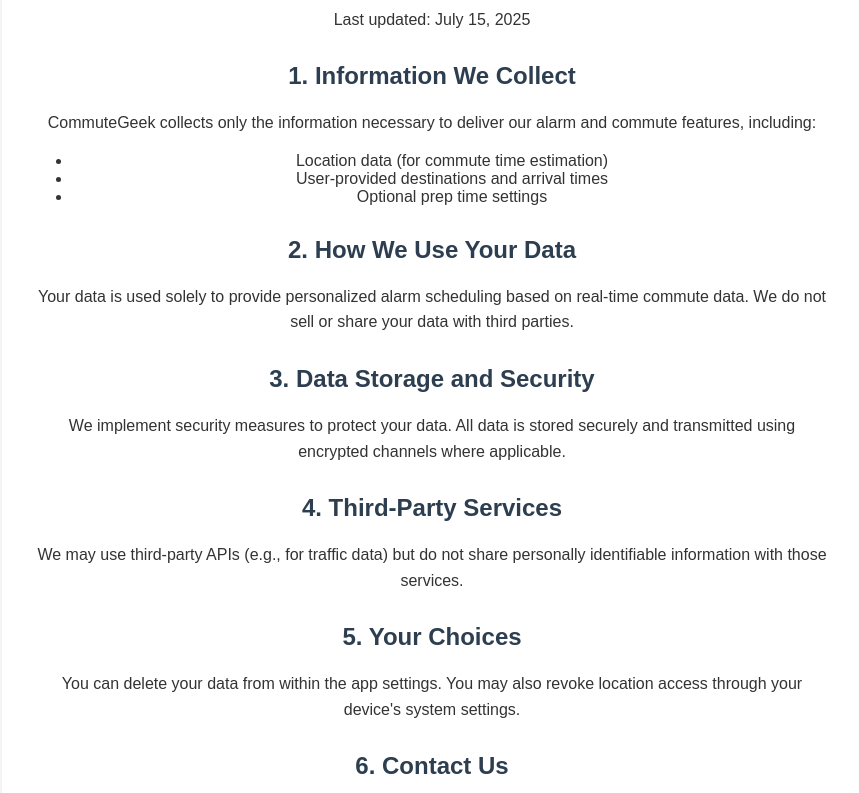
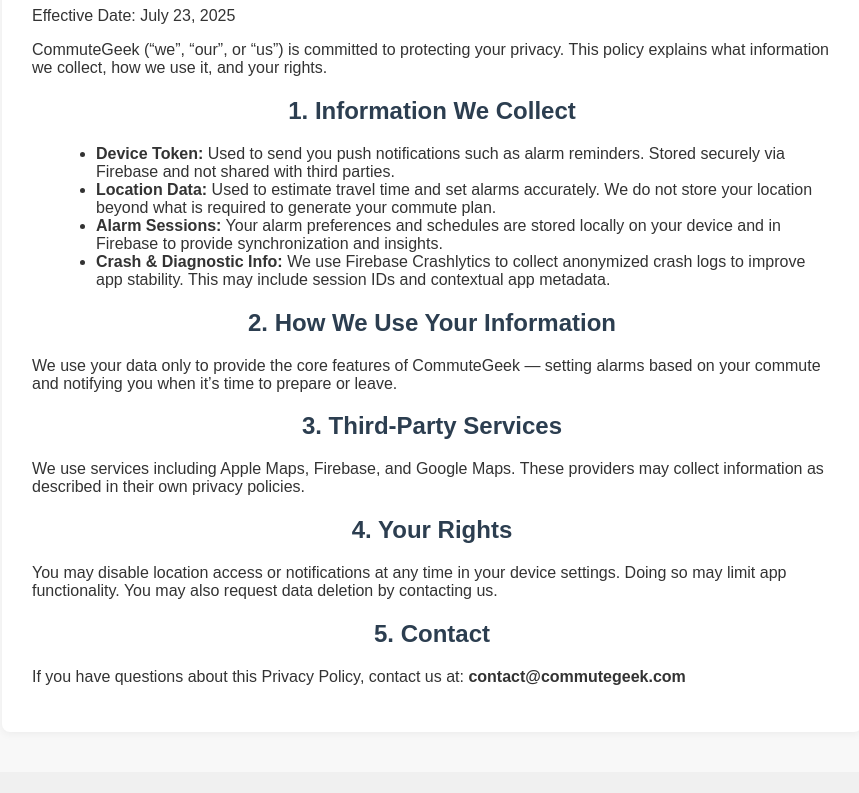
Before and after one commit to huang-jiaming/commutegeek-site, a plain HTML site: page privacy/index.html in a window 1280 px wide. Shown: the part 364-1157 px from the top of the page, without its empty margins (208-1067 px from the left). Drawn offline with Linux system fonts and the light colour scheme.

Commit message:
new TOS and Privacy

```diff
--- a/privacy/index.html
+++ b/privacy/index.html
@@ -41,16 +41,14 @@
       padding: 30px;
       border-radius: 8px;
       box-shadow: 0 2px 8px rgba(0, 0, 0, 0.05);
+      text-align: left;
     }
-    h1 {
+    h1, h2 {
       text-align: center;
+      color: #2c3e50;
     }
-    h2 {
-      color: #2c3e50;
-      margin-top: 30px;
-    }
-    p {
-      line-height: 1.6;
+    ul {
+      margin-left: 1.5em;
     }
     footer {
       padding: 20px;
@@ -62,26 +60,10 @@
     }
     .logo-image {
       height: auto;
-      width: 160px; /* Or adjust between 120px–200px based on your visual preference */
+      width: 160px;
       max-width: 80%;
       margin: 10px 0;
     }
-    @media screen and (max-width: 600px) {
-      nav {
-        flex-direction: column;
-        align-items: center;
-        gap: 8px;
-      }
-
-      main {
-        padding: 15px;
-      }
-
-      .logo {
-        font-size: 24px;
-      }
-    }
-
   </style>
 </head>
 <body>
@@ -97,33 +79,31 @@
     </nav>
   </header>
 
-
   <main>
     <h1>Privacy Policy</h1>
-    <p>Last updated: July 15, 2025</p>
+    <p>Effective Date: July 23, 2025</p>
+
+    <p>CommuteGeek (“we”, “our”, or “us”) is committed to protecting your privacy. This policy explains what information we collect, how we use it, and your rights.</p>
 
     <h2>1. Information We Collect</h2>
-    <p>CommuteGeek collects only the information necessary to deliver our alarm and commute features, including:</p>
     <ul>
-      <li>Location data (for commute time estimation)</li>
-      <li>User-provided destinations and arrival times</li>
-      <li>Optional prep time settings</li>
+      <li><strong>Device Token:</strong> Used to send you push notifications such as alarm reminders. Stored securely via Firebase and not shared with third parties.</li>
+      <li><strong>Location Data:</strong> Used to estimate travel time and set alarms accurately. We do not store your location beyond what is required to generate your commute plan.</li>
+      <li><strong>Alarm Sessions:</strong> Your alarm preferences and schedules are stored locally on your device and in Firebase to provide synchronization and insights.</li>
+      <li><strong>Crash & Diagnostic Info:</strong> We use Firebase Crashlytics to collect anonymized crash logs to improve app stability. This may include session IDs and contextual app metadata.</li>
     </ul>
 
-    <h2>2. How We Use Your Data</h2>
-    <p>Your data is used solely to provide personalized alarm scheduling based on real-time commute data. We do not sell or share your data with third parties.</p>
+    <h2>2. How We Use Your Information</h2>
+    <p>We use your data only to provide the core features of CommuteGeek — setting alarms based on your commute and notifying you when it’s time to prepare or leave.</p>
 
-    <h2>3. Data Storage and Security</h2>
-    <p>We implement security measures to protect your data. All data is stored securely and transmitted using encrypted channels where applicable.</p>
+    <h2>3. Third-Party Services</h2>
+    <p>We use services including Apple Maps, Firebase, and Google Maps. These providers may collect information as described in their own privacy policies.</p>
 
-    <h2>4. Third-Party Services</h2>
-    <p>We may use third-party APIs (e.g., for traffic data) but do not share personally identifiable information with those services.</p>
+    <h2>4. Your Rights</h2>
+    <p>You may disable location access or notifications at any time in your device settings. Doing so may limit app functionality. You may also request data deletion by contacting us.</p>
 
-    <h2>5. Your Choices</h2>
-    <p>You can delete your data from within the app settings. You may also revoke location access through your device's system settings.</p>
-
-    <h2>6. Contact Us</h2>
-    <p>If you have questions or concerns about this policy, please email us at: <strong>info@commutegeek.com</strong>.</p>
+    <h2>5. Contact</h2>
+    <p>If you have questions about this Privacy Policy, contact us at: <strong>contact@commutegeek.com</strong></p>
   </main>
 
   <footer>
```
Also changed, not shown: tos/index.html (+18 -42 lines), 1 other file.
